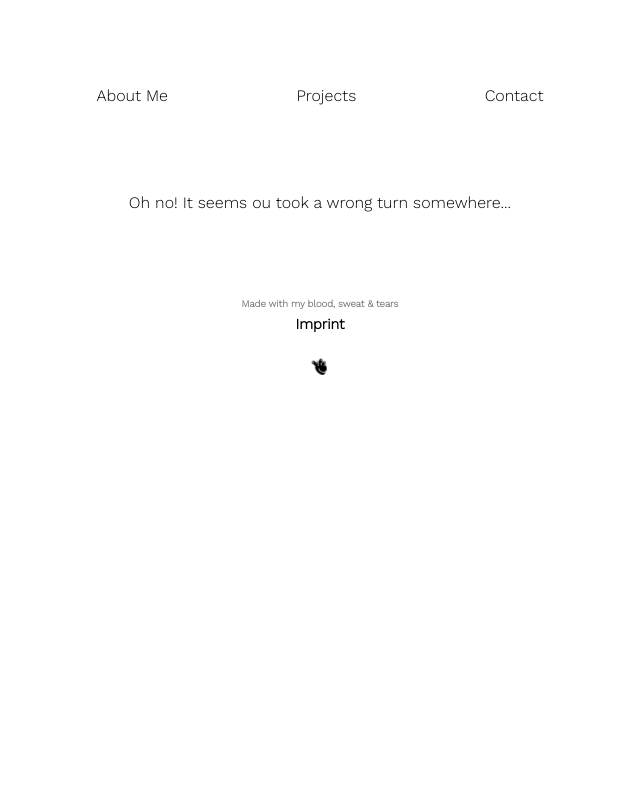
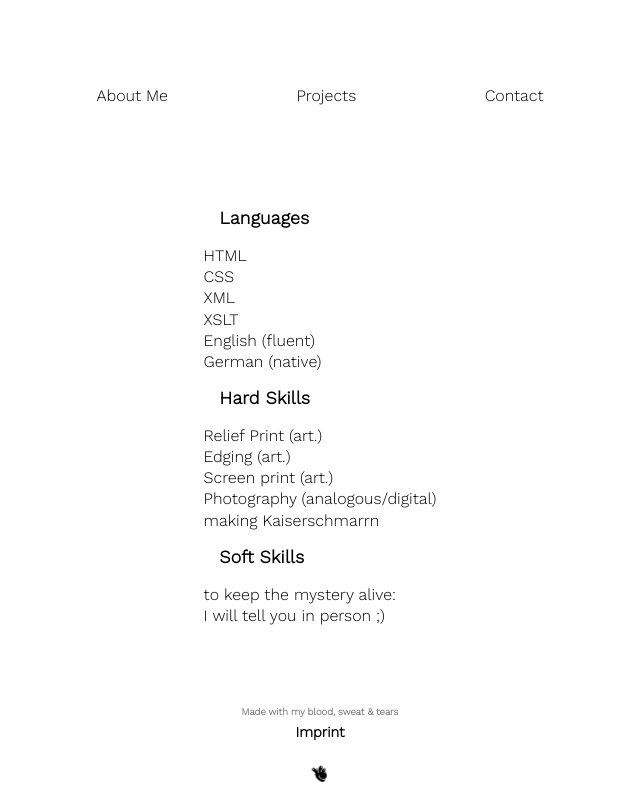
Before and after one commit to cathacz/portfolio, a React (Create React App) app: page /moreskills in a window 1280 px wide. Shown: the whole page, without its empty margins (320-960 px from the left). Built offline with nearby package versions, Linux system fonts and the light colour scheme.

Commit message:
why is it sooo hot??

```diff
--- a/src/App.js
+++ b/src/App.js
@@ -5,14 +5,13 @@ import Menu from "./components/Menu";
 import Home from "./components/Home";
 import AboutMe from "./components/AboutMe";
 import Skills from "./components/Skills";
+import MoreSkills from "./components/MoreSkills";
 import Projects from "./components/Projects";
 import ProjectReadMe from "./components/ProjectReadMe";
 import Contact from "./components/Contact";
 import WrongTurn from "./components/WrongTurn";
 import Footer from "./components/Footer";
 import Imprint from "./components/Imprint";
-
-import { FaBeer, FaItunesNote, GiMailbox } from "react-icons/fa";
 
 function App() {
   return (
@@ -27,6 +26,7 @@ function App() {
             <Route path="/portfolio" component={Home} />
             <Route path="/about" component={AboutMe} />
             <Route path="/skills" component={Skills} />
+            <Route path="/moreskills" component={MoreSkills} />
             <Route
               path="/projects"
               component={() => <Projects data={Data} />}
--- a/src/components/Contact.js
+++ b/src/components/Contact.js
@@ -1,23 +1,33 @@
 import { GiMailbox } from "react-icons/gi";
 import { SiGithub } from "react-icons/si";
+import { MdPhotoCamera } from "react-icons/md";
 const Contact = () => {
   return (
     <div>
       <h2>Let's get in touch</h2>
       <p>
         Feel free to write me{" "}
-        <a href="mailto:catharinaczipf@hotmail.com">
-          <GiMailbox />
+        <a className="toolTipContact" href="mailto:catharinaczipf@hotmail.com">
+          <GiMailbox />{" "}
+          <span className="tTtextContact">
+            Don't forget to tell me what makes your heart beat faster
+          </span>
+        </a>{" "}
+      </p>
+      <p>
+        OR <br></br>visit my Github Account{" "}
+        <a href="https://github.com/cathacz" target="blank">
+          <SiGithub />
         </a>
       </p>
       <p>
-        OR visit my Github Account{" "}
-        <a href="https://github.com/cathacz">
-          <SiGithub />
+        OR <br></br>see some of my artsy stuff{" "}
+        <a href="https://oesigoesossi.wixsite.com/catha" target="blank">
+          <MdPhotoCamera />
         </a>
       </p>
 
-      <h6>Don't forget to tell me what makes your heart beat faster</h6>
+      <h6></h6>
     </div>
   );
 };
--- /dev/null
+++ b/src/components/MoreSkills.js
@@ -0,0 +1,30 @@
+import React from "react";
+const MoreSkills = () => {
+  return (
+    <React.Fragment>
+      <div className="allSkills">
+        <div>
+          <h3>Languages</h3>
+          <p>HTML</p>
+          <p>CSS</p>
+          <p>XML</p>
+          <p>XSLT</p>
+          <p>English (fluent)</p>
+          <p>German (native)</p>
+          <h3>Hard Skills</h3>
+          <p>Relief Print (art.)</p>
+          <p>Edging (art.)</p>
+          <p>Screen print (art.)</p>
+          <p>Photography (analogous/digital)</p>
+          <p>making Kaiserschmarrn</p>
+          <h3>Soft Skills</h3>
+          <p>
+            to keep the mystery alive:<br></br> I will tell you in person ;)
+          </p>
+        </div>
+      </div>
+    </React.Fragment>
+  );
+};
+
+export default MoreSkills;
--- a/src/components/Projects.js
+++ b/src/components/Projects.js
@@ -37,8 +37,10 @@ const Projects = ({ data }) => {
           >
             <img src={`${process.env.PUBLIC_URL}/${img}`} alt={alt} />
           </a> */}
-
-          <img src={`${process.env.PUBLIC_URL}/${img}`} alt={alt} />
+          <a href={link} target="blank">
+            {" "}
+            <img src={`${process.env.PUBLIC_URL}/${img}`} alt={alt} />
+          </a>
         </div>
         <div className="leftSide">
           <h2>{title}</h2>
--- a/src/components/Skills.js
+++ b/src/components/Skills.js
@@ -1,4 +1,5 @@
 import React from "react";
+import { BrowserRouter as Router, Switch, Route, Link } from "react-router-dom";
 import { IoTerminal } from "react-icons/io5";
 import {
   SiAdobeindesign,
@@ -67,6 +68,9 @@ const Skills = () => {
           </div>
         </p>
         <h3>not skilled enough?</h3>
+        <Link to="/moreskills">
+          <li> more Skills</li>
+        </Link>
       </div>
     </React.Fragment>
   );
--- a/src/scss/layouts/_footer.scss
+++ b/src/scss/layouts/_footer.scss
@@ -1,14 +1,15 @@
 footer {
   @include flex-box;
-  flex: 1;
+  position: fixed;
+  bottom: 0rem;
+  padding: 0.6rem 0 0.8rem 0;
+  margin-top: 5rem;
+  background-color: white;
+  width: 100vw;
 }
 .footer {
   @include flex-column;
-  position: relative;
-  bottom: 0rem;
-  padding-bottom: 0.5rem;
-  margin: 5rem auto;
-  background-color: white;
+
   a {
     font-size: 1.2rem;
   }
--- a/src/scss/layouts/_main-part.scss
+++ b/src/scss/layouts/_main-part.scss
@@ -22,11 +22,14 @@ h6 {
 .main {
   @include flex-box;
 }
+//  >>> component About
 .about {
   @include flex-column;
 
   width: 50vw;
 }
+
+//  >>> component Skills
 .skills {
   @include flex-column;
 
@@ -57,6 +60,23 @@ h6 {
   }
 }
 
+// >>> component Projects
+.project {
+  @include flex-row;
+  width: 50vw;
+  margin: 5rem 5rem 15rem 5rem;
+  overflow-y: hidden;
+  img {
+    width: 30vw;
+    // border: solid 2px black;
+  }
+  .leftSide {
+    margin: 2rem;
+    width: 20rem;
+  }
+}
+
+// component Imprint
 .imprint {
   @include flex-column;
   .row {
@@ -67,15 +87,25 @@ h6 {
     animation: cookie 4s infinite;
   }
 }
-.project {
-  @include flex-row;
-  width: 50vw;
-  margin: 2rem;
-  overflow-y: hidden;
-  img {
-    width: 20vw;
-  }
-  .leftSide {
-    margin: 2rem;
-  }
+
+// >>>>> TOOLTIP <<<<<
+.toolTipContact {
+  // position: relative;
+  display: inline-block;
+  // margin: 1rem;
 }
+.toolTipContact .tTtextContact {
+  // width: 30vw;
+  visibility: hidden;
+  font-size: 0.8rem;
+  // height: 2rem;
+  background-color: white;
+  color: lightcoral;
+  text-align: left;
+  position: absolute;
+  z-index: 1;
+}
+.toolTipContact:hover .tTtextContact {
+  padding: 0.1rem 8rem 0.7rem 2rem;
+  visibility: visible;
+}
```
